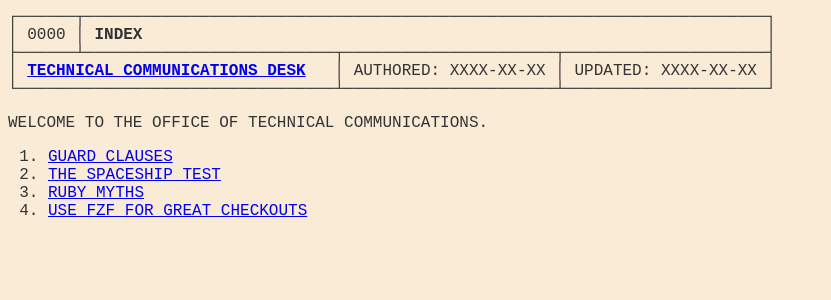
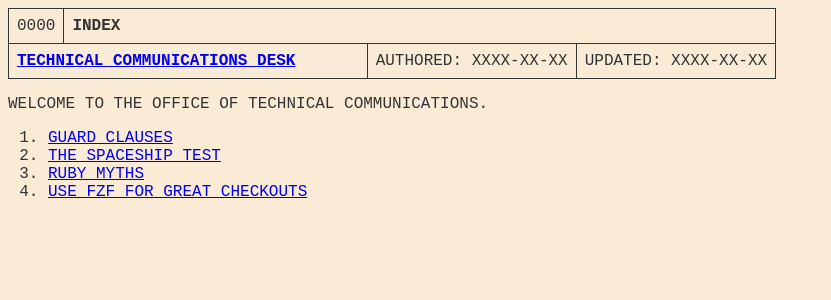
Before and after one commit to jsrn/jsrn.github.io, a Jekyll site: the page built from tcd/index.md, in a window 1280 px wide. Shown: the top 300 px of the page, without its empty margins (0-831 px from the left). Built offline with Jekyll 4.4.1, drawn with Linux system fonts in a browser that asks for light colours.

Commit message:
Avoid box chars for more mobile friendliness

```diff
--- a/_layouts/tcd.html
+++ b/_layouts/tcd.html
@@ -1,43 +1,81 @@
 <!DOCTYPE html>
 <html lang="en">
+  <head>
+    <meta name="viewport" content="width=device-width, initial-scale=1">
     <style>
+      * {
+        box-sizing: border-box;
+      }
+
       body {
         font-family: 'TX-02', monospace;
         font-size: 16px;
+        width: 80ch;
         max-width: 80ch;
+        color: #333;
         background-color: antiquewhite;
-      color: #333;
       }
 
-    #header {
+      .header {
         text-transform: uppercase;
-      width: 81ch;
+        min-width: 80ch;
       }
 
-    #header h1 {
+      .header h1, .header .tcd {
         display: inline;
-      font-size: 1em;
+        font-size: 1rem;
         font-weight: 700;
       }
 
-    #header .tcd {
-      font-weight: 700;
+      .header_row {
+        width: 100%;
+        display: flex;
+      }
+
+      .header_row > div {
+        flex-grow: 0;
+        border-width: 0;
+        padding: 0.5em;
+        border: solid #333 1.5px;
+      }
+
+      .header_row > div + div {
+        border-left-width: 0;
+      }
+
+      .header_top-row > div {
+        border-bottom-width: 0;
+      }
+
+      .header_top-row > div:last-child {
+        flex-grow: 1;
+        font-weight: bold;
+      }
+
+      .header_bottom-row > div:first-child {
+        flex-grow: 1;
       }
     </style>
+  </head>
+
 
   <body>
     <!-- https://en.wikipedia.org/wiki/Box-drawing_characters -->
     <!-- https://en.wikipedia.org/wiki/Block_Elements -->
 
     <section id="header">
-      {% assign ptl = page.title | size %}
-      {% assign right = 69 | minus: ptl %}
+      <div class="header">
+        <div class="header_row header_top-row">
+          <div>{{ page.id }}</div>
+          <div>{{ page.title }}</div>
+        </div>
 
-      ┌──────┬───────────────────────────────────────────────────────────────────────┐<br>
-      │ {{ page.id }} │ <h1>{{ page.title }}</h1>{% for i in (1..right) %}&nbsp;{% endfor %} │<br>
-      ├──────┴──────────────────────────┬──────────────────────┬─────────────────────┤<br>
-      │ <a class="tcd" href="/tcd">TECHNICAL COMMUNICATIONS DESK</a> &nbsp;&nbsp;│ Authored: {{ page.authored }} │ Updated: {{ page.updated }} │<br>
-      └─────────────────────────────────┴──────────────────────┴─────────────────────┘
+        <div class="header_row header_bottom-row">
+          <div><a class="tcd" href="/tcd">TECHNICAL COMMUNICATIONS DESK</a></div>
+          <div>Authored: {{ page.authored }}</div>
+          <div>Updated: {{ page.updated }}</div>
+        </div>
+      </div>
     </section>
 
     {{ content }}
```
Lines whose indentation alone changed are shown as unchanged.
